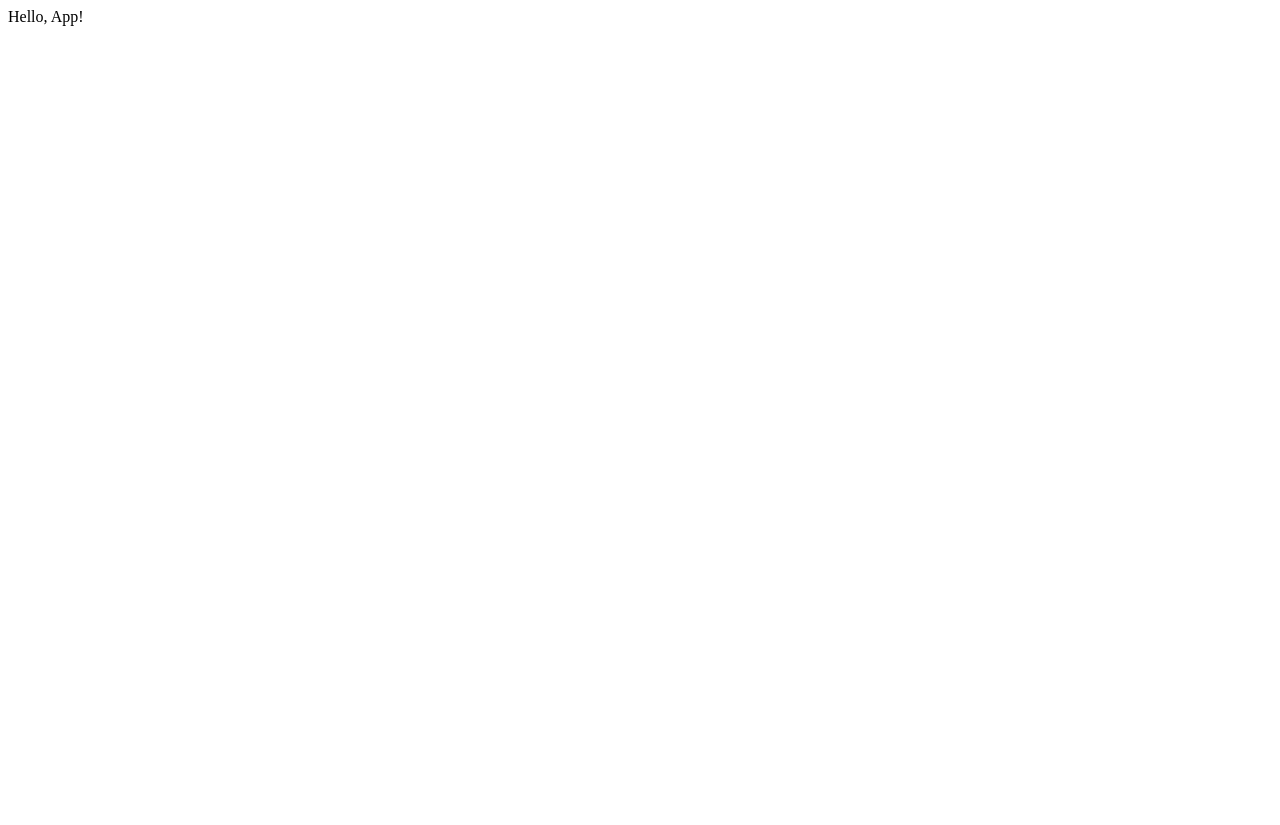
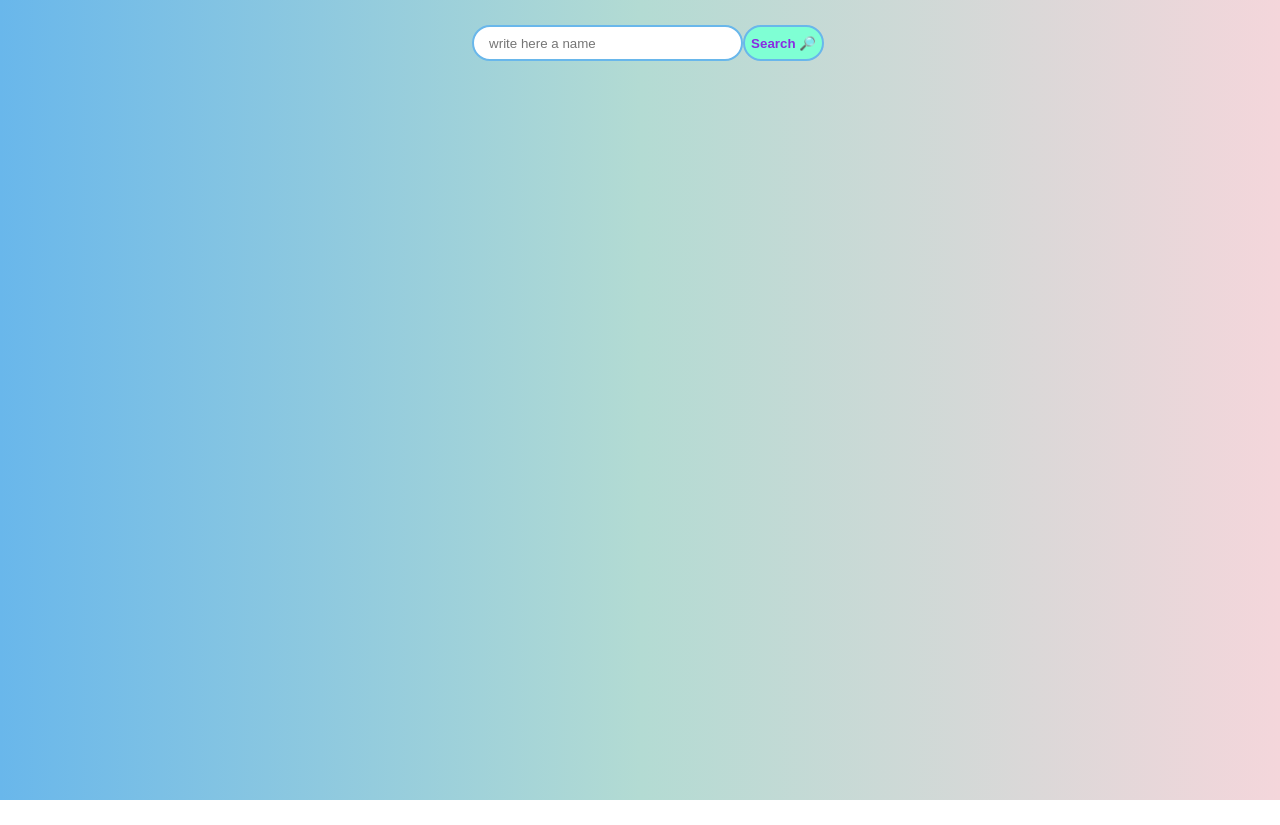
Before and after one commit to PolinaPolina94/rsschoolreactrepo, a React (Vite) app: page / in a window 1280 px wide. Before the commit the page ends 800 px from the top, so only its background shows below. Built offline with nearby package versions, Linux system fonts and the light colour scheme.

Commit message:
feat: add search block

```diff
--- a/src/App.tsx
+++ b/src/App.tsx
@@ -1,7 +1,9 @@
+import InputSearch from './components/input-search/InputSearch';
+
 function App() {
   return (
     <>
-      <div>Hello, App!</div>
+      <InputSearch />
     </>
   );
 }
--- /dev/null
+++ b/src/components/input-search/InputSearch.module.css
@@ -0,0 +1,34 @@
+html,
+body {
+  height: 100%;
+}
+
+body {
+  width: 100%;
+  height: 100%;
+  background: linear-gradient(90deg, #69b7eb, #b3dbd3, #f4d6db) no-repeat;
+}
+
+.inputwrapper {
+  display: flex;
+  justify-content: center;
+  margin: auto;
+  margin-top: 25px;
+}
+
+input {
+  width: 250px;
+  height: 30px;
+  border-radius: 20px;
+  padding-left: 15px;
+  border: 2px solid #69b7eb;
+}
+
+.buttonsearch {
+  border-radius: 20px;
+  background-color: aquamarine;
+  color: blueviolet;
+  font-weight: 600;
+  cursor: pointer;
+  border: 2px solid #69b7eb;
+}
--- /dev/null
+++ b/src/components/input-search/InputSearch.tsx
@@ -0,0 +1,18 @@
+import { Component } from 'react';
+import classes from './InputSearch.module.css';
+
+class InputSearch extends Component {
+  render() {
+    return (
+      <div className={classes.inputwrapper}>
+        <input type="text" placeholder="write here a name" />
+        <button className={classes.buttonsearch} type="submit">
+          {' '}
+          Search 🔎{' '}
+        </button>
+      </div>
+    );
+  }
+}
+
+export default InputSearch;
```
